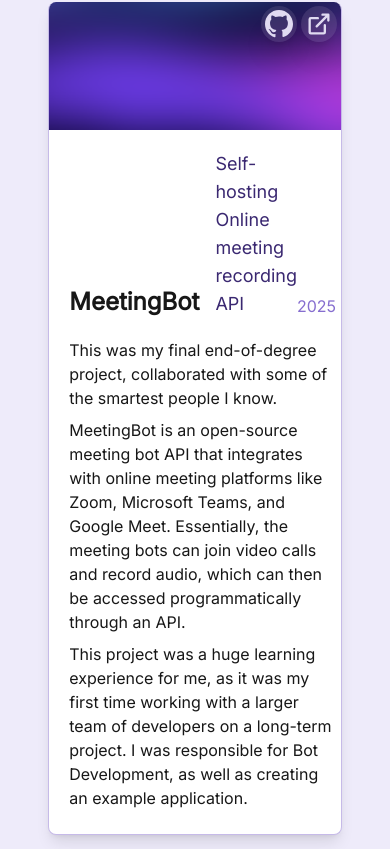
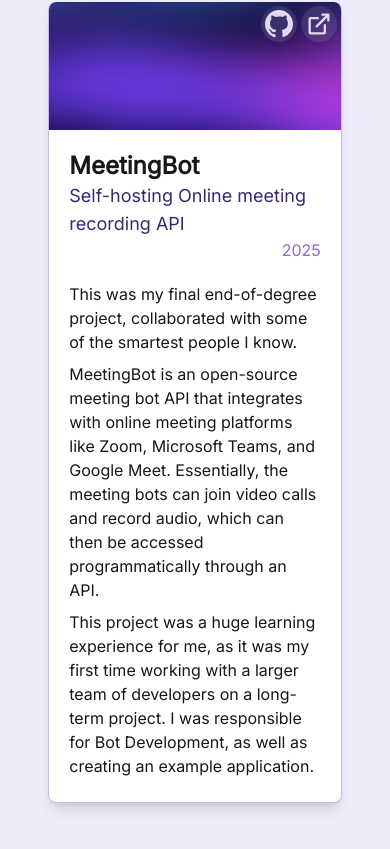
Before and after one commit to alexeckardt/MyWebsite, a Next.js app: page / in a window 390 px wide. Shown: the part 2559-3408 px from the top of the page. Built offline with nearby package versions, Linux system fonts and the light colour scheme; a web font is replaced by a local one; what @iconify/tailwind4 would draw is missing.

Commit message:
Respoinsive Project section

```diff
--- a/src/components/project.tsx
+++ b/src/components/project.tsx
@@ -72,9 +72,9 @@
 
 
             <div className="px-5 mt-3">
-                <div className="flex w-full justify-between items-end">
+                <div className="flex flex-col sm:flex-row w-full justify-between items-end">
 
-                    <div className='font-funnel flex items-end justify-end gap-x-4'>
+                    <div className='w-full md:w-fit font-funnel flex flex-col md:flex-row items-start md:items-end justify-start md:justify-end gap-x-4'>
                         <div className="text-2xl font-semibold">
 
                             {
```
